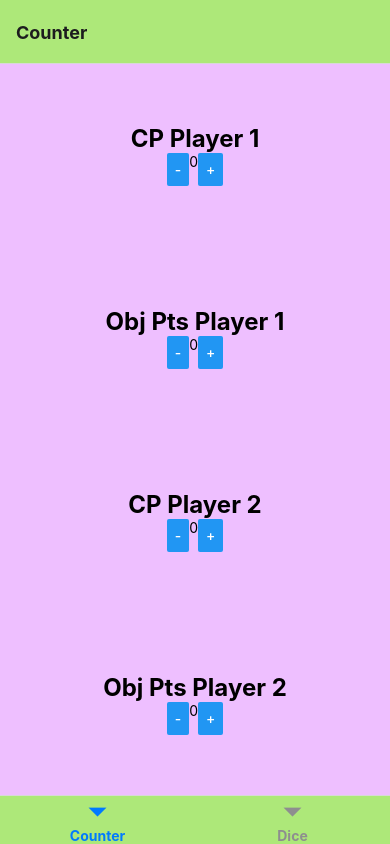
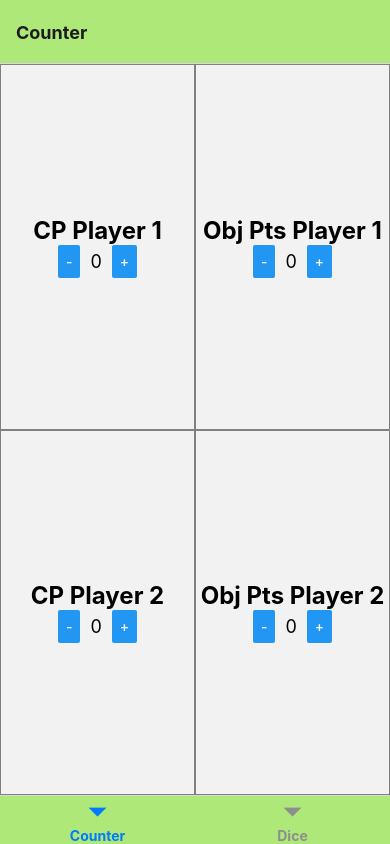
Before and after one commit to BottleBaron/wargameApp, a React Native app: screen /Counter in a window 390 px wide. Built offline with nearby package versions, Linux system fonts and the light colour scheme.

Commit message:
Dice roll working

```diff
--- a/src/Components/Counter.tsx
+++ b/src/Components/Counter.tsx
@@ -1,3 +1,4 @@
+import * as Haptics from "expo-haptics";
 import { useState } from "react";
 import {
     Button,
@@ -14,19 +15,21 @@ export default function Counter({ title }: CounterProps) {
     const [count, setCount] = useState(0);
 
     const incrementCount = () => {
+        Haptics.impactAsync(Haptics.ImpactFeedbackStyle.Light);
         setCount(count + 1);
     }
 
     const decrementCount = () => {
+        Haptics.impactAsync(Haptics.ImpactFeedbackStyle.Light);
         if (count > 0) setCount(count - 1)
     }
 
     return (
         <View style={localStyles.counterOuterShell}>
-            <Text style={localStyles.titleFont}>{title}</Text>
+            <Text style={localStyles.titleText}>{title}</Text>
             <View style={localStyles.counterContainer}>
                 <Button title="-" onPress={decrementCount} />
-                <Text>{count}</Text>
+                <Text style={localStyles.counterText}>{count}</Text>
                 <Button title="+" onPress={incrementCount} />
             </View>
         </View>
@@ -36,19 +39,25 @@ export default function Counter({ title }: CounterProps) {
 
 const localStyles = StyleSheet.create({
     counterOuterShell: {
-        display: 'flex',
+        height: '50%',
+        width: '50%',
+        borderWidth: 1,
+        borderColor: 'gray',
         justifyContent: 'center',
         alignItems: 'center',
-        flex: 1,
-        //NOTE: Temporary color
-        backgroundColor: '#eebfff',
     },
     counterContainer: {
         flexDirection: "row",
         justifyContent: "center",
+        alignItems: 'center',
     },
-    titleFont: {
+    titleText: {
         fontSize: 24,
         fontWeight: 'bold',
-    }
+    },
+    counterText: {
+        fontSize: 18,
+        fontWeight: '400',
+        marginHorizontal: 10,
+    },
 });
--- a/src/Pages/DicePage.tsx
+++ b/src/Pages/DicePage.tsx
@@ -1,28 +1,47 @@
 import * as Haptics from 'expo-haptics';
-import { useState } from "react";
-import { Button, TextInput, View } from "react-native";
-import { D6Die } from "../../assets/DiceData";
+import React, { useState } from "react";
+import { Button, Image, Keyboard, TextInput, View } from "react-native";
+import { D6Die, dice } from "../../assets/DiceData";
 import styles from "../Styling/Styles";
 
+
+function getRandomD6Number() {
+    return Math.floor(Math.random() * 6) + 1;
+}
 
 
 export default function DicePage() {
     const [number, onChangeNumber] = useState('');
-
-    const rolledDice: D6Die[] = [];
+    const [rolledDice, setRolledDice] = useState<D6Die[]>([]);
 
     const rollTheDice = () => {
-        Haptics.impactAsync(Haptics.ImpactFeedbackStyle.Medium);
+        Haptics.notificationAsync(Haptics.NotificationFeedbackType.Error);
+        Keyboard.dismiss();
 
-        alert(Random.getRandomBytes(6));
+        const convertedInput = parseInt(number);
+        const newRolledDice = [];
+
+        for (let i = 0; i < convertedInput; i++) {
+            const result = dice.find(die => die.dieNumber === getRandomD6Number())
+
+            if (result) newRolledDice.push(result);
+        }
+
+        setRolledDice(newRolledDice);
+        onChangeNumber('');
     }
+
 
 
     return (
         <View style={styles.container}>
-
-
-
+            {rolledDice.map((die, index) => (
+                <View key={index}>
+                    <Image source={{ uri: die.image }}
+                        onError={() => console.error(`Error loading image for die ${die.dieNumber}`)}
+                        style={{ width: 100, height: 100 }} />
+                </View>
+            ))}
             <TextInput
                 style={styles.input}
                 onChangeText={onChangeNumber}
@@ -37,7 +56,8 @@ export default function DicePage() {
 
 
     //Haptics
-    //DeviceMotion
+    //Accelerometer
+    //Devicemotion
     //KeepAwake
 
 }
--- a/src/Pages/PointsCounterPage.tsx
+++ b/src/Pages/PointsCounterPage.tsx
@@ -16,8 +16,8 @@ export default function PointsCounterPage() {
 
 const localStyles = StyleSheet.create({
     pageLayout: {
-        display: "flex",
-        justifyContent: "space-between",
+        flexDirection: "row",
+        flexWrap: "wrap",
         flex: 1,
     },
 });
```
